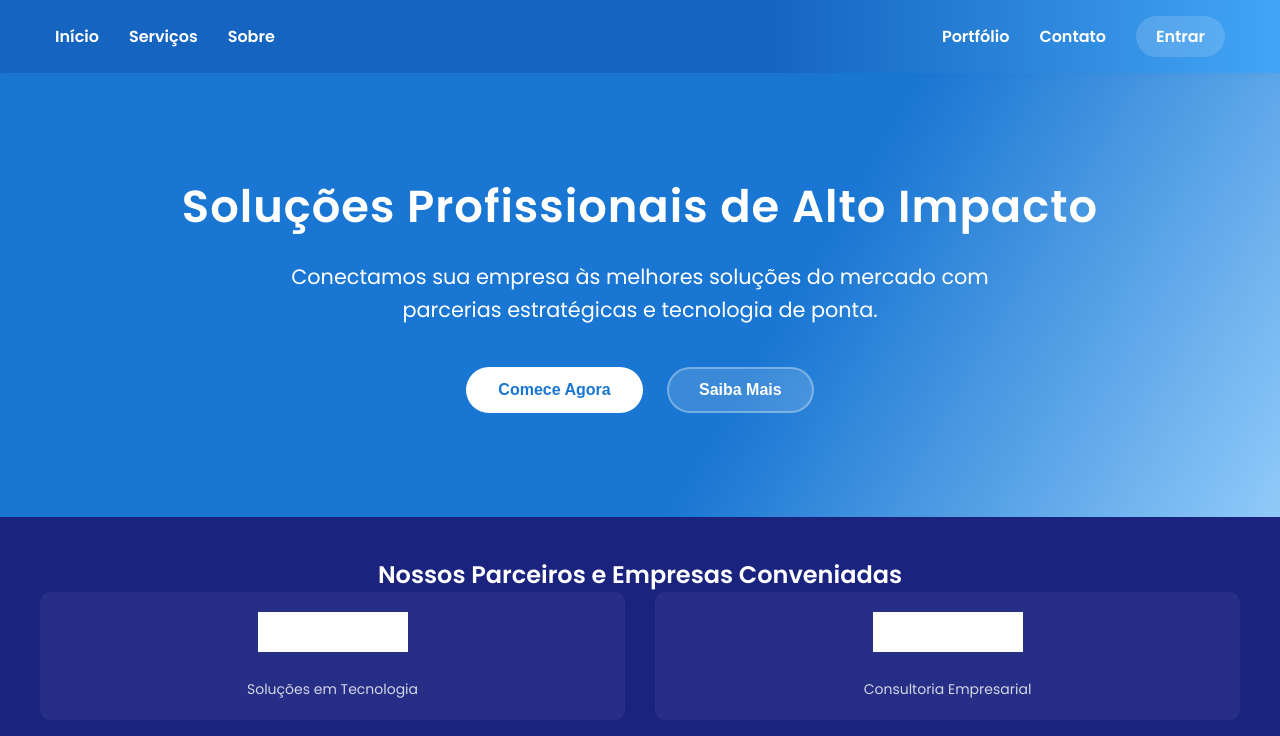
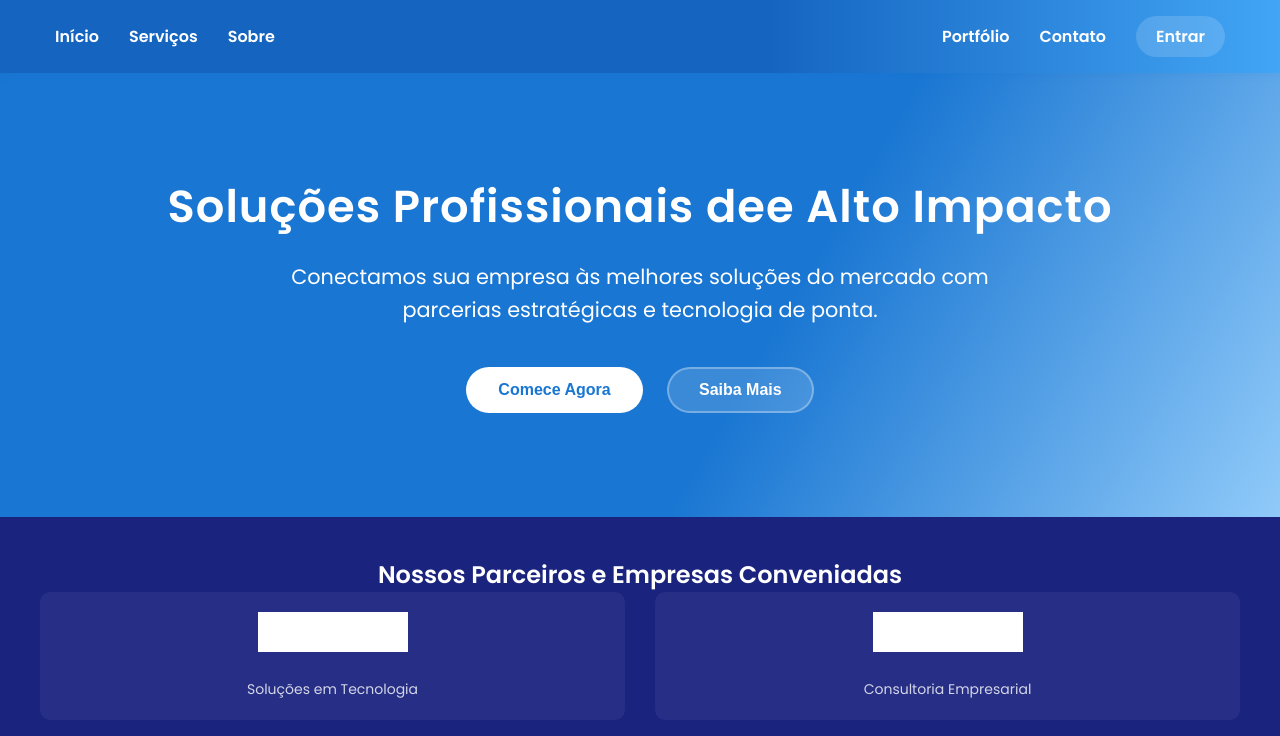
Before and after one commit to Grafitum/notaazul, a website: page public/index.html in a window 1280 px wide. Drawn offline with Linux system fonts and the light colour scheme; placeholder pictures from the web are drawn by us.

Commit message:
Update index.html

```diff
--- a/public/index.html
+++ b/public/index.html
@@ -298,7 +298,7 @@
 
   <!-- Hero Section -->
   <section class="hero" id="inicio">
-    <h1>Soluções Profissionais de Alto Impacto</h1>
+    <h1>Soluções Profissionais dee Alto Impacto</h1>
     <p>Conectamos sua empresa às melhores soluções do mercado com parcerias estratégicas e tecnologia de ponta.</p>
 
     <div class="cta-buttons">
```
